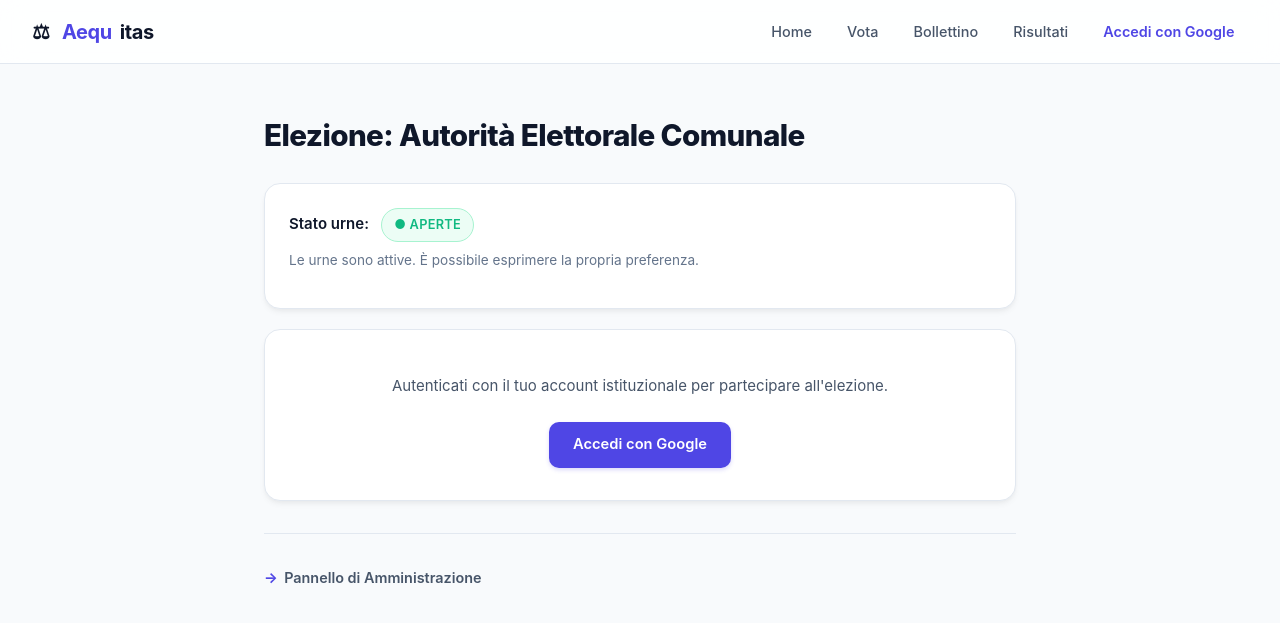
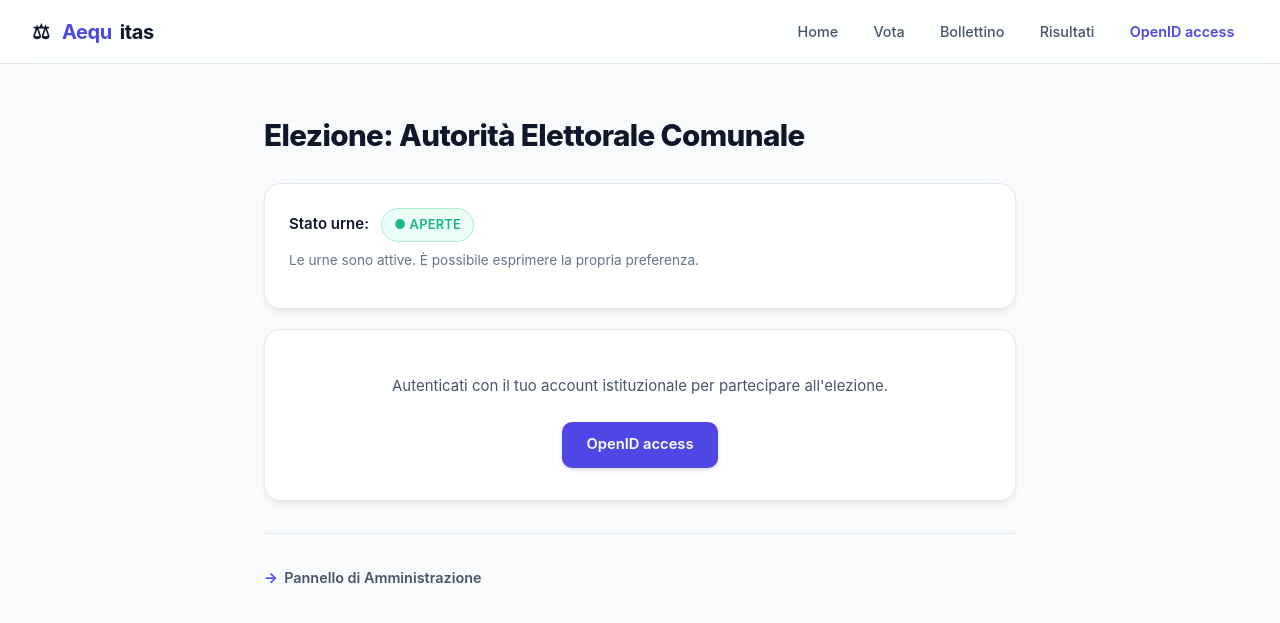
Before and after one commit to EmanuelChirico/Aequitas, a Flask app: page / in a window 1280 px wide. Shown: the top 623 px of the page. Run offline with Flask 3, Linux system fonts and the light colour scheme.

Commit message:
modifica readme e html

```diff
--- a/src/web/templates/base.html
+++ b/src/web/templates/base.html
@@ -298,7 +298,7 @@
     {% if user %}
       <a href="/logout" class="nav-logout">Esci ({{ user.email }})</a>
     {% else %}
-      <a href="/login" style="font-weight:600;color:var(--primary)">Accedi con Google</a>
+      <a href="/login" style="font-weight:600;color:var(--primary)">OpenID access</a>
     {% endif %}
   </div>
 </nav>
--- a/src/web/templates/index.html
+++ b/src/web/templates/index.html
@@ -22,7 +22,7 @@
 {% else %}
   <div class="card" style="text-align: center; padding: 2rem;">
     <p style="margin-bottom: 1.5rem;">Autenticati con il tuo account istituzionale per partecipare all'elezione.</p>
-    <a href="/login" class="btn">Accedi con Google</a>
+    <a href="/login" class="btn">OpenID access</a>
   </div>
 {% endif %}
 
```
Also changed, not shown: README.md.
